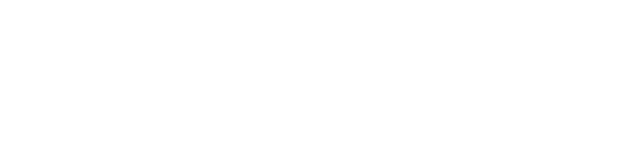
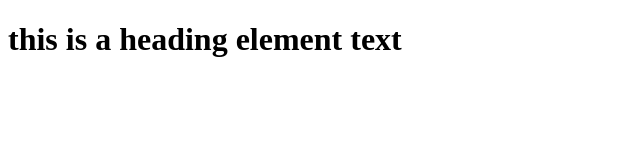
Before and after one commit to Ahlam-Designer/practice, a plain HTML site: page index.html in a window 1280 px wide. Shown: the whole page, without its empty margins (0-640 px from the left). Drawn offline with Linux system fonts and the light colour scheme.

Commit message:
second commit

```diff
--- a/index.html
+++ b/index.html
@@ -5,5 +5,9 @@
     <meta name="viewport" content="width=device-width, initial-scale=1.0" />
     <title>Version control</title>
   </head>
-  <body></body>
+  <body>
+    <div class="container">
+      <div class="inner-container"><h1>this is a heading element text</h1></div>
+    </div>
+  </body>
 </html>
--- a/style.css
+++ b/style.css
@@ -0,0 +1,5 @@
+* {
+  margin: 0;
+  padding: 0;
+  box-sizing: border-box;
+}
```
